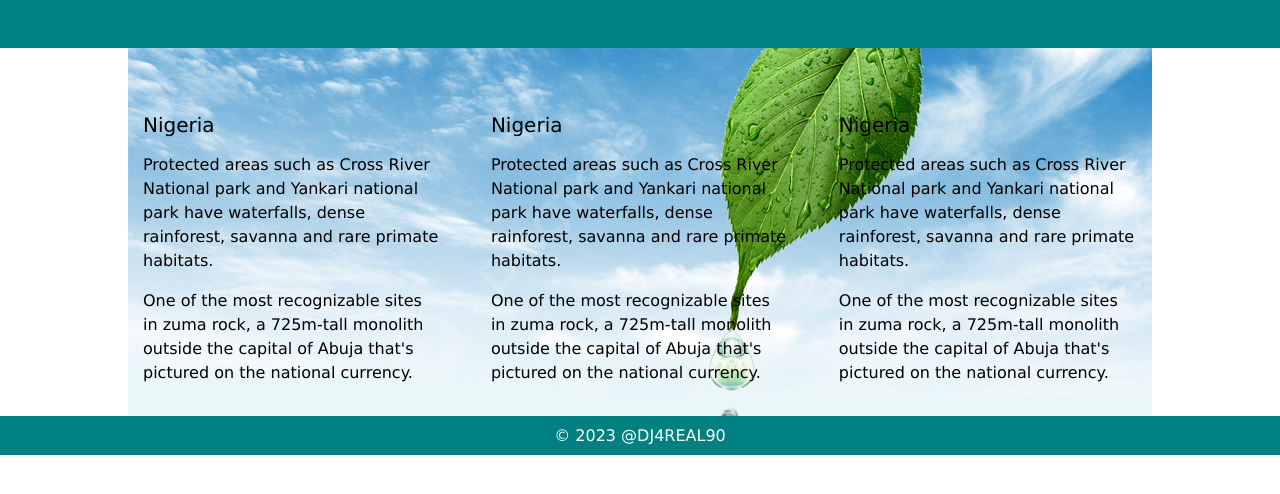
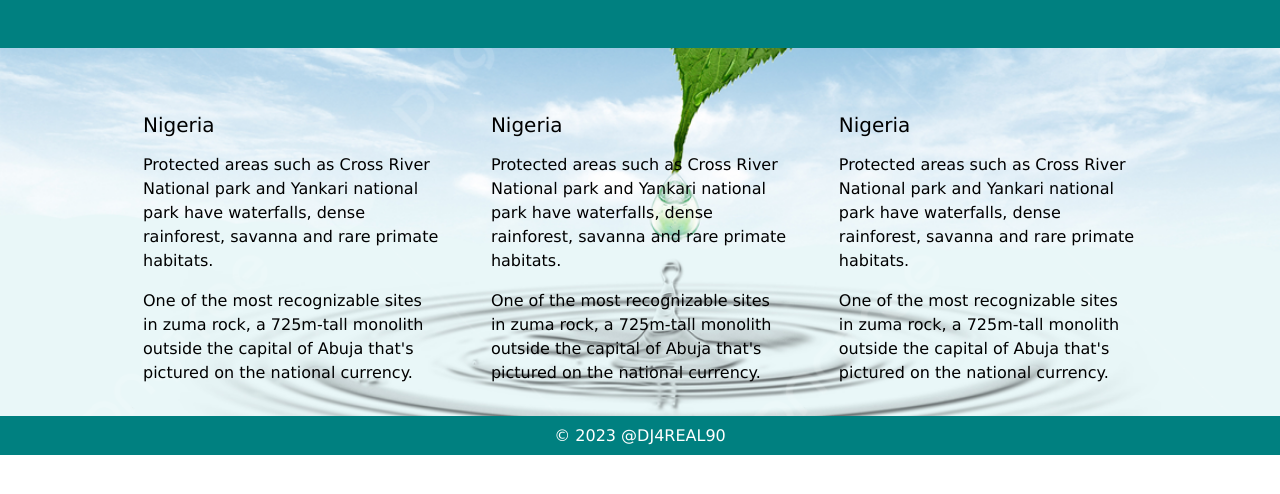
Before and after one commit to JoJox21/Freework, a plain HTML site: page index.html in a window 1280 px wide. Shown: the part 216-710 px from the top of the page. Drawn offline with Linux system fonts and the light colour scheme.

Commit message:
addition of perfect image div

```diff
--- a/index.html
+++ b/index.html
@@ -31,6 +31,7 @@
     </nav>
 </header>
 
+    <div class="image">
     <div class="title-banner">
         <div class="container">
             <h1>Instincthub Demo</h1>
@@ -74,7 +75,7 @@
                 the capital of Abuja that's pictured on the national currency.
             </p>
         </div>
-
+       </div>
     </div>
 
     <script src="/assets/js/script.js"></script>
--- a/style.css
+++ b/style.css
@@ -120,11 +120,11 @@ p {
     line-height: 24px;
     font-weight: 100;
 }
-.item-wrapper {
+.image {
     background-image: url("./assets/images/pngtree-water-conservation-environmental-protection-poster-background-material-picture-image_1096192.jpg");
+    background-repeat: no-repeat;
+    background-size: cover;
 }
-
-
 
 /*Media Queries*/
 @media screen and (min-width: 768px){
```
